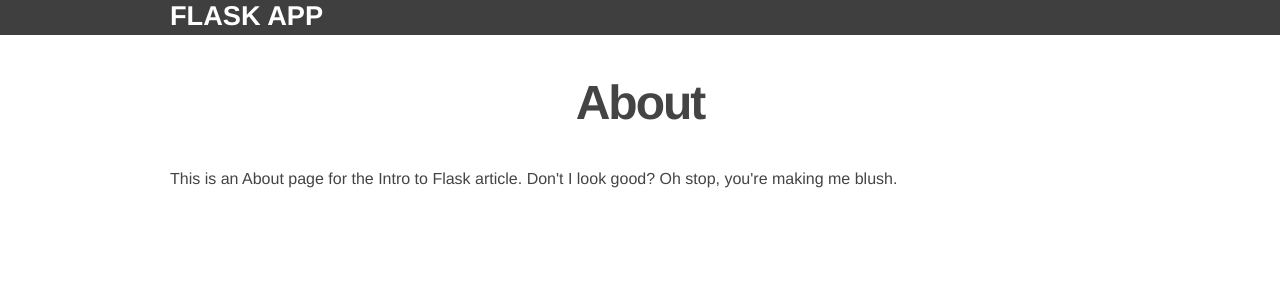
After one commit to Pholisa-Fatyela/FlaskApp, a Flask app: template app/templates/about.html in a window 1280 px wide. The commit adds this page. Shown: the top 300 px of the page. Run offline with Flask 2, Linux system fonts and the light colour scheme; the template is opened without the code that fills it, so the values that code supplies are empty.

Commit message:
Added an about me page

```diff
--- /dev/null
+++ b/app/templates/about.html
@@ -0,0 +1,6 @@
+{% extends "layout.html" %}
+
+{% block content %}
+  <h2>About</h2>
+  <p>This is an About page for the Intro to Flask article. Don't I look good? Oh stop, you're making me blush.</p>
+{% endblock %}
--- a/app/templates/layout.html
+++ b/app/templates/layout.html
@@ -2,6 +2,7 @@
 <html>
   <head>
     <title>Flask App</title>
+    <strong><link rel="stylesheet" href="{{ url_for('static', filename='css/main.css') }}"></strong>
   </head>
   <body>
 
```
